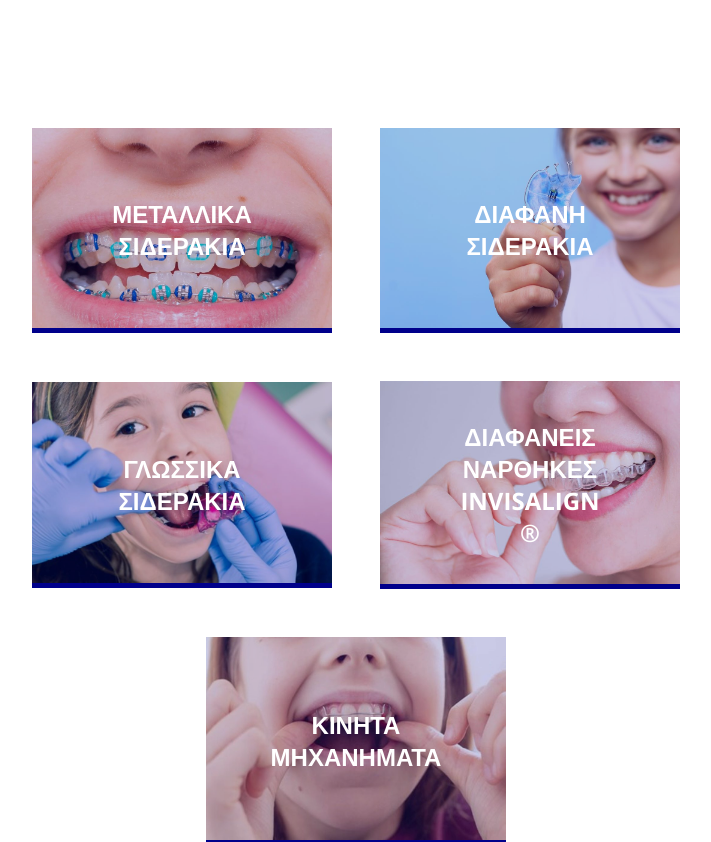
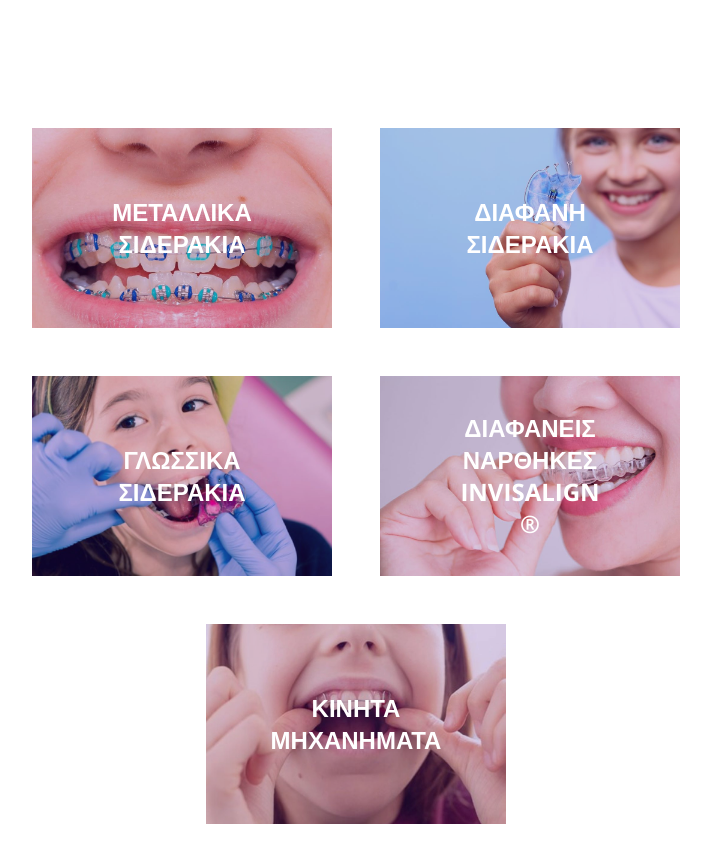
Before and after one commit to 3vilBonobo/orthobyron.gr, a React (Create React App) app: page / in a window 1280 px wide. Shown: the part 1160-2002 px from the top of the page, without its empty margins (284-995 px from the left). Built offline with nearby package versions, Linux system fonts and the light colour scheme; the HTML template or start-up script is replaced by a standard one.

Commit message:
fix hover on treatments

```diff
--- a/src/components/Attribution.js
+++ b/src/components/Attribution.js
@@ -21,7 +21,7 @@
         <StyledAttrLinks href="https://www.eexi.gr/" target="”_blank”">
           eexi.gr
         </StyledAttrLinks>
-        , <br /> coded by{' '}
+        , <br /> designed and coded by{' '}
         <StyledAttrLinks href="https://github.com/3vilBonobo" target="”_blank”">
           {' '}
           Irinella Boutsika
--- a/src/components/Header.js
+++ b/src/components/Header.js
@@ -20,7 +20,7 @@
         <StyledBannerTop src={BannerTop} alt="EFKA Banner" />
       </a>
       <StyledMidHeader>
-        <StyledPhone>210 7659556</StyledPhone>
+        <StyledPhone href="tel:2107659556">210 7659556</StyledPhone>
         <StyledCTA to="contact">ΚΛΕΙΣΤΕ ΡΑΝΤΕΒΟΥ</StyledCTA>
       </StyledMidHeader>
       <Link to="/">
--- a/src/components/Styles/Header.style.js
+++ b/src/components/Styles/Header.style.js
@@ -23,11 +23,12 @@
   justify-content: space-around;
 `;
 
-export const StyledPhone = styled.p`
+export const StyledPhone = styled.a`
   width: 350px;
   text-align: center;
   display: inline-block;
   font-weight: 600;
+  text-decoration: none;
   padding: 1rem;
   color: #3579a0;
 `;
--- a/src/components/Styles/Home.styles.js
+++ b/src/components/Styles/Home.styles.js
@@ -17,7 +17,7 @@
     -4px -3px 7px rgba(30, 3, 33, 0.99);
 `;
 
-export const StyledHeroBtn = styled(Link)`
+export const StyledHeroBtn = styled.a`
   position: absolute;
   font-size: 2rem;
   background-color: rgba(30, 3, 33, 0.2);
--- a/src/components/Styles/Treatment.style.js
+++ b/src/components/Styles/Treatment.style.js
@@ -13,23 +13,38 @@
     max-width: 80%;
   }
 `;
+
+export const StyledTreatmentImage = styled.img`
+  width: 100%;
+  height: fit-content;
+  opacity: 0.8;
+  transition: transform 0.5s;
+`;
 export const StyledTreatmentBox = styled(Link)`
-  display: block;
-  background-color: darkblue;
+  display: inline-block;
   position: relative;
-  width: 300px;
+  width: 360px;
+  height: 240px;
   text-align: center;
   margin: 1rem;
+  text-decoration: none;
+  overflow: hidden;
+  &:hover ${StyledTreatmentImage} {
+    opacity: 0.4;
+    transform: scale(1.2);
+  }
   @media screen and (min-width: 768px) {
+    width: 300px;
+    height: 200px;
     margin: 1.5rem;
   }
 `;
-export const StyledTreatmentImage = styled.img`
+
+export const StyledOverlay = styled.img`
+  position: absolute;
   width: 100%;
-  height: 100%;
-  opacity: 0.8;
+  height: fit-content;
 `;
-
 export const StyledTreatmentTitle = styled.h2`
   text-transform: uppercase;
   color: white;
--- a/src/components/Treatment.js
+++ b/src/components/Treatment.js
@@ -3,6 +3,7 @@
   StyledTreatmentBox,
   StyledTreatmentImage,
   StyledTreatmentTitle,
+  StyledOverlay,
 } from './styles/Treatment.style';
 import { treatments } from '../data/data';
 
@@ -12,6 +13,7 @@
       {treatments.map((item, index) => {
         return (
           <StyledTreatmentBox key={index} to={item.url}>
+            <StyledOverlay src={'images/overlay.jpg'}></StyledOverlay>
             <StyledTreatmentTitle>{item.name}</StyledTreatmentTitle>
             <StyledTreatmentImage src={item.image} />
           </StyledTreatmentBox>
--- a/src/components/routes/Home.js
+++ b/src/components/routes/Home.js
@@ -22,7 +22,7 @@
     <>
       <StyledHero>
         <StyledHeroTitle>ΟΡΘΟΔΟΝΤΙΚΑ ΙΑΤΡΕΙΑ</StyledHeroTitle>
-        <StyledHeroBtn to="contact">210 7659556</StyledHeroBtn>
+        <StyledHeroBtn href="tel:2107659556">210 7659556</StyledHeroBtn>
         <StyledHeroImg src={Salon1} alt="" />
       </StyledHero>
 
```
Also changed, not shown: public/images/overlay.jpg (added).
